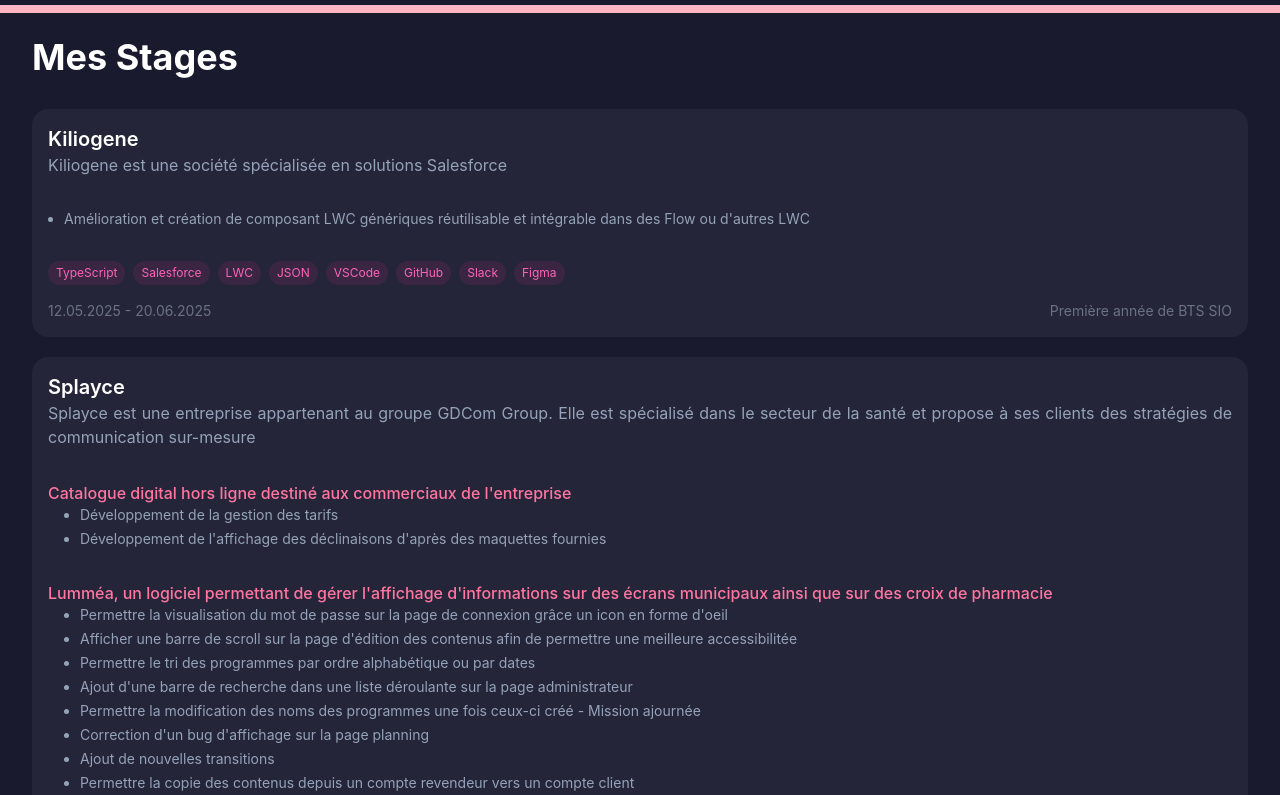
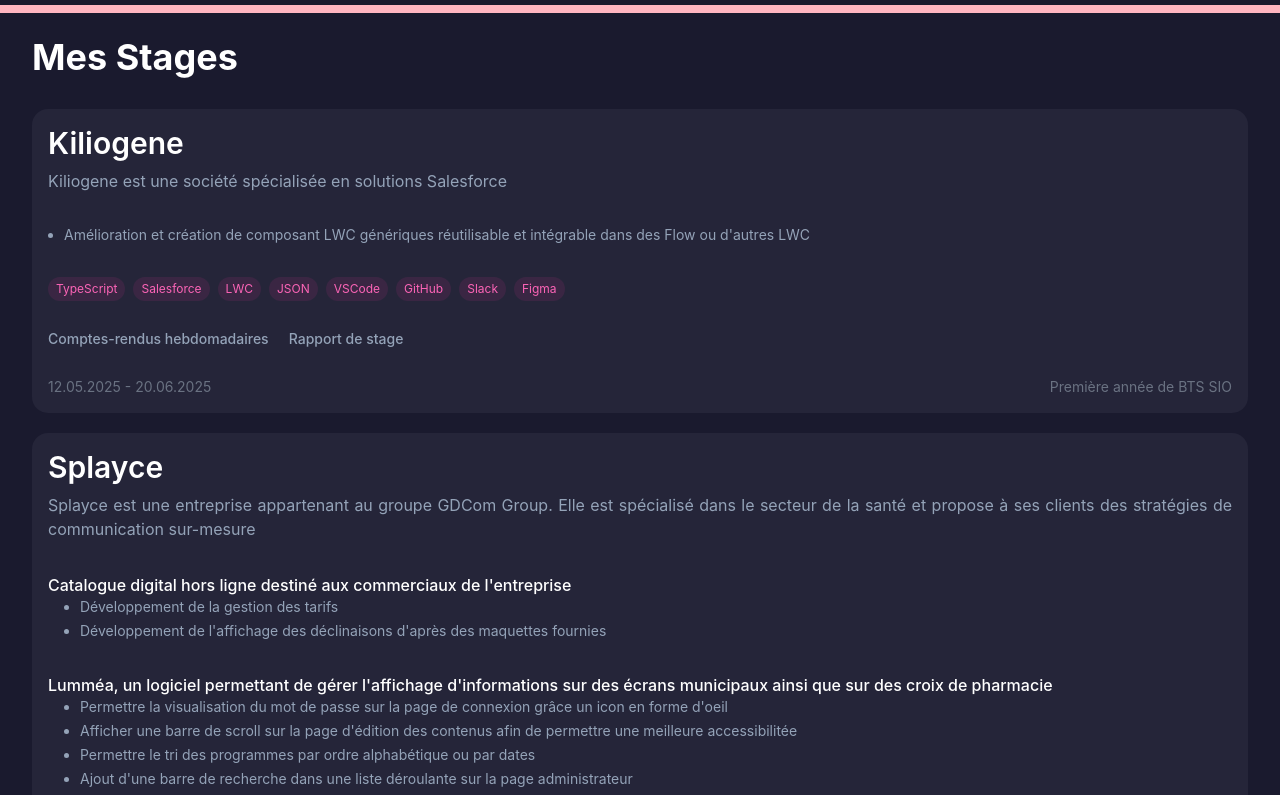
Before and after one commit to nmerhand/mon-portfolio, a React (Vite) app: page /experiences in a window 1280 px wide. Shown: the part 860-1655 px from the top of the page. Built offline with nearby package versions, Linux system fonts and the light colour scheme.

Commit message:
Ajout liens stages

```diff
--- a/src/components/Cards/CardExperience.tsx
+++ b/src/components/Cards/CardExperience.tsx
@@ -8,7 +8,7 @@
 const CardExperience: React.FC<CardExperienceProps> = ({ experience }) => {
     return (
         <div className="my-5 p-4 bg-[#252539] rounded-2xl">
-            <h3 className="text-xl font-semibold text-white">{experience.company}</h3>
+            <h3 className="text-3xl font-semibold text-white mb-2">{experience.company}</h3>
             <p className="text-base text-[#94A3B8] text-justify mb-8">{experience.description}</p>
 
             <div className="mt-4">
@@ -21,7 +21,7 @@
                 ) : (
                     Object.entries(experience.missions).map(([projet, missions], index) => (
                         <div key={index} className="mb-3">
-                            <h3 className="font-medium text-[#FF75A0]">{projet}</h3>
+                            <h3 className="text-md font-medium text-white">{projet}</h3>
                             <ul className="list-disc ml-8 space-y-1 text-justify text-sm text-[#94A3B8] mb-8">
                                 {missions.map((mission, i) => (
                                     <li key={i}>{mission}</li>
@@ -43,6 +43,26 @@
                 ))}
             </div>
 
+            <div className="flex flex-wrap gap-2 my-6">
+                {Object.entries(experience.liens).map(([label, lien], index) => (
+                    <a
+                        key={index}
+                        href={lien}
+                        target='_blank'
+                        className="mr-3 py-1 text-sm font-medium
+text-[#94A3B8] hover:text-white
+relative inline-block
+after:absolute after:left-0 after:bottom-0
+after:h-[1px] after:w-full after:scale-x-0
+after:origin-left after:bg-pink-500
+after:transition-transform after:duration-200
+hover:after:scale-x-100"
+                    >
+                        {label}
+                    </a>
+                ))}
+            </div>
+
             <div className="flex justify-between">
                 <p className="text-gray-500 text-sm">
                     {experience.startDate} - {experience.endDate || "Présent"}
--- a/src/data/experiences.ts
+++ b/src/data/experiences.ts
@@ -9,7 +9,11 @@
         missions: ["Amélioration et création de composant LWC génériques réutilisable et intégrable dans des Flow ou d'autres LWC"],
         startDate: '12.05.2025',
         endDate: '20.06.2025',
-        skills: ['TypeScript', 'Salesforce', 'LWC', 'JSON', 'VSCode', 'GitHub', 'Slack', 'Figma']
+        skills: ['TypeScript', 'Salesforce', 'LWC', 'JSON', 'VSCode', 'GitHub', 'Slack', 'Figma'],
+        liens : {
+            "Comptes-rendus hebdomadaires" : "https://drive.google.com/drive/folders/1a8E09nSnKqBFiW0xng3Jl1mdt3FYReUo",
+            "Rapport de stage" : "/MERHAND_Nora_1SLAM_2025_Stage_1_Rapport.pdf"
+        },
     },
     {
         id: 2,
@@ -22,6 +26,10 @@
         },
         startDate: '05.01.2026',
         endDate: '12.02.2026',
-        skills: ['React', 'TypeScript', 'JSON', 'Tailwind CSS', 'Salesforce', 'SOQL', 'VSCode', 'GitHub', 'Monday', 'Teams']
+        skills: ['React', 'TypeScript', 'JSON', 'Tailwind CSS', 'Salesforce', 'SOQL', 'VSCode', 'GitHub', 'Monday', 'Teams'],
+        liens : {
+            "Comptes-rendus hebdomadaires" : "https://drive.google.com/drive/folders/1OZrHdF4Mftj8Xi4eJGc3WIV-bw1ooSXH",
+            "Rapport de stage" : "/MERHAND_Nora_2SLAM_2026_Stage_2_Rapport.pdf"
+        }
     }
 ];
--- a/src/types/index.ts
+++ b/src/types/index.ts
@@ -20,6 +20,7 @@
   startDate: string;
   endDate?: string;
   skills: string[];
+  liens: { [label: string]: string };
 };
 
 export type Skill = {
```
Also changed, not shown: 2 other files (tests, documents, lock files or other folders).
